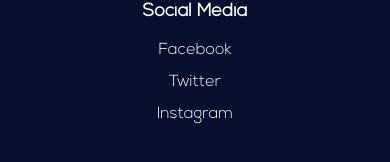
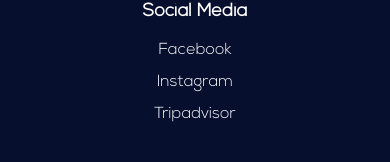
Before and after one commit to hdmuae/windwestcafe-nextjs, a Next.js app: page / in a window 390 px wide. Shown: the part 7848-8010 px from the top of the page. Built offline with nearby package versions, Linux system fonts and the light colour scheme.

Commit message:
Footer links

```diff
--- a/src/components/Footer/index.tsx
+++ b/src/components/Footer/index.tsx
@@ -101,6 +101,7 @@ const Footer: React.FC<{ dark: boolean }> = ({ dark }) => {
                 alt="Instagram icon"
               />
               </a>
+              <a href="https://www.tripadvisor.com/Restaurant_Review-g295424-d24102906-Reviews-Wind_West_Cafe-Dubai_Emirate_of_Dubai.html" target="_blank" rel="noreferrer">
               <Image
                 width="20"
                 height="20"
@@ -108,17 +109,18 @@ const Footer: React.FC<{ dark: boolean }> = ({ dark }) => {
                 src="/svg/Tripadvisor-white.svg"
                 alt="Tripadvisor icon"
               />
+              </a>
             </div>
 
             <div className="flex flex-col justify-between lg:hidden">
-              <a className="pb-2 text-center hover:font-bold lg:text-left">
+              <a className="pb-2 text-center hover:font-bold lg:text-left" href="https://www.facebook.com/Wind-West-Cafe-106558092043333" target="_blank" rel="noreferrer">
                 Facebook
               </a>
-              <a className="pb-2 text-center hover:font-bold lg:text-left">
-                Twitter
+              <a className="pb-2 text-center hover:font-bold lg:text-left" href="https://www.instagram.com/windwestcafe/" target="_blank" rel="noreferrer">
+                Instagram
               </a>
-              <a className="pb-2 text-center hover:font-bold lg:text-left">
-                Instagram
+              <a className="pb-2 text-center hover:font-bold lg:text-left" href="https://www.tripadvisor.com/Restaurant_Review-g295424-d24102906-Reviews-Wind_West_Cafe-Dubai_Emirate_of_Dubai.html" target="_blank" rel="noreferrer">
+                Tripadvisor
               </a>
             </div>
           </div>
```
